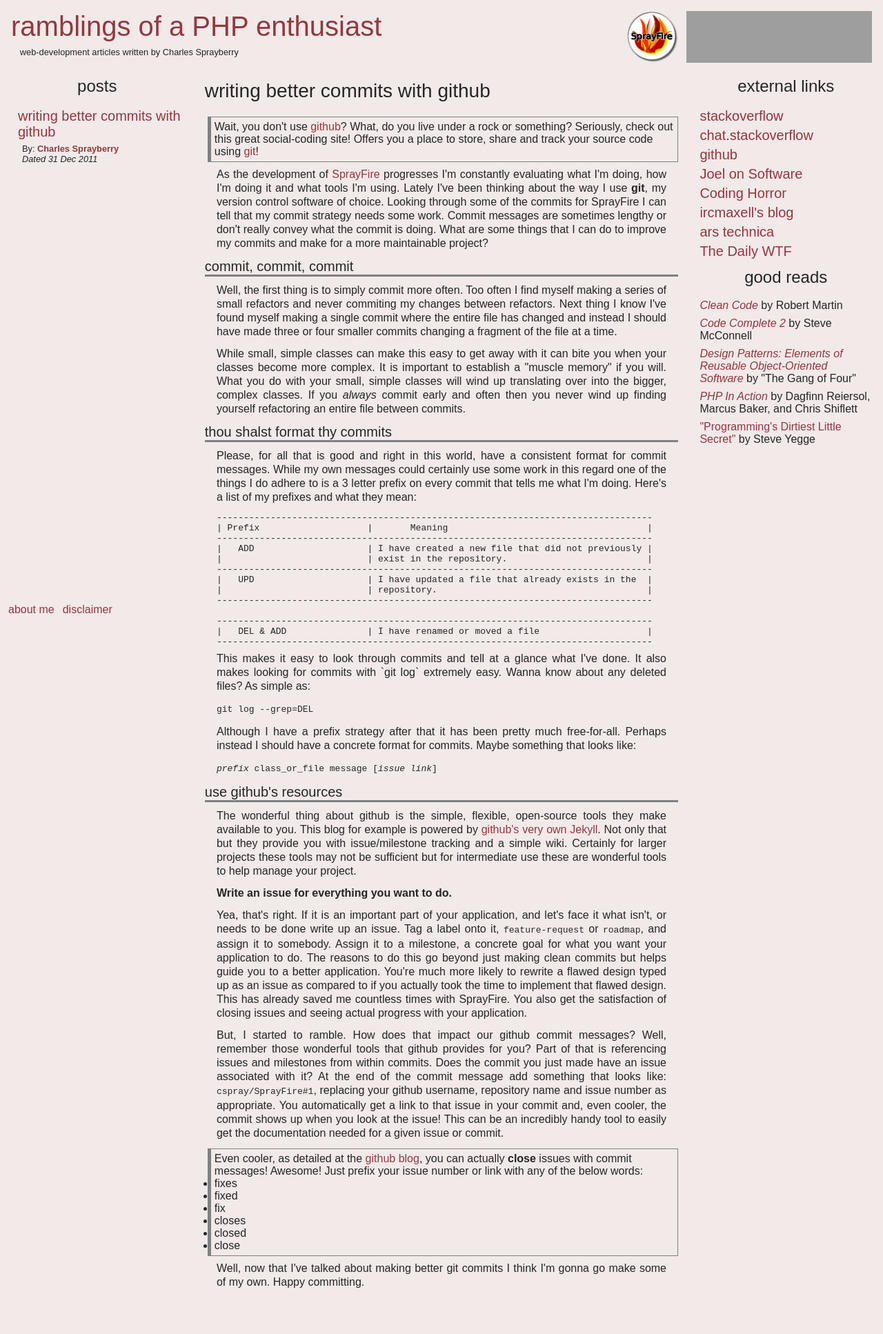
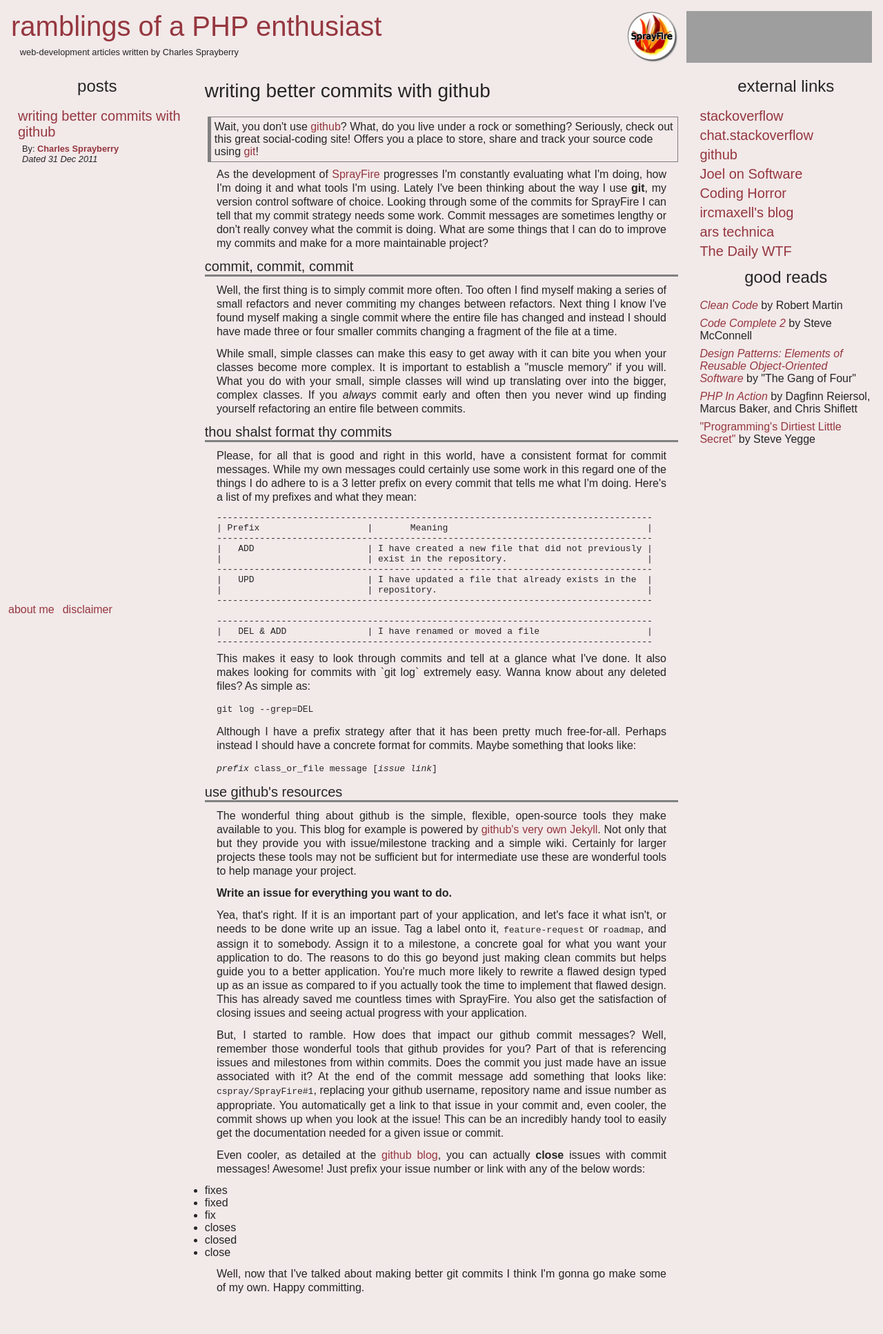
Before and after one commit to cspray/archived-blog, a Jekyll site: the page built from _posts/2011-12-31-writing-better-commits-with-github.html, in a window 1280 px wide. Shown: the whole page at 69% size. Built offline with Jekyll 4.4.1, drawn with Linux system fonts in a browser that asks for light colours; grey boxes are pictures that could not be loaded.

Commit message:
UPD github_commit replacing block quote with p

```diff
--- a/_posts/2011-12-31-writing-better-commits-with-github.html
+++ b/_posts/2011-12-31-writing-better-commits-with-github.html
@@ -88,7 +88,7 @@ and issue number as appropriate.  You automatically get a link to that issue in
 cooler, the commit shows up when you look at the issue!  This can be an incredibly handy tool to easily
 get the documentation needed for a given issue or commit.</p>
 
-<blockquote>
+<p>
 Even cooler, as detailed at the <a href="https://github.com/blog/831-issues-2-0-the-next-generation">github blog</a>, you can actually <strong>close</strong> issues
 with commit messages!  Awesome!  Just prefix your issue number or link with any of the below words:
 <ul>
@@ -99,7 +99,7 @@ with commit messages!  Awesome!  Just prefix your issue number or link with any
 <li>closed</li>
 <li>close</li>
 </ul>
-</blockquote>
+</p>
 
 <p>Well, now that I've talked about making better git commits I think I'm gonna go make some of my
 own.  Happy committing.</p>
```
